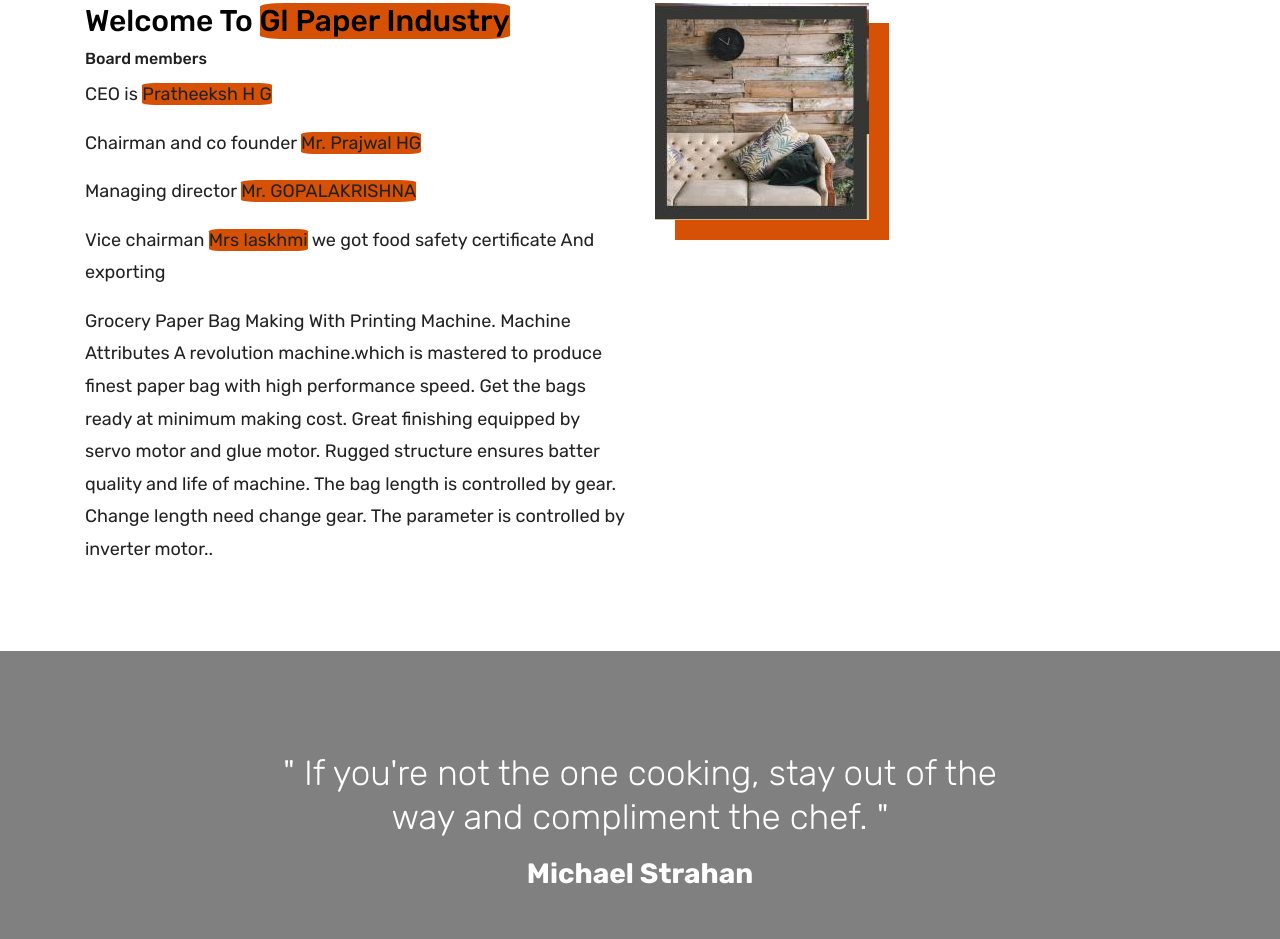
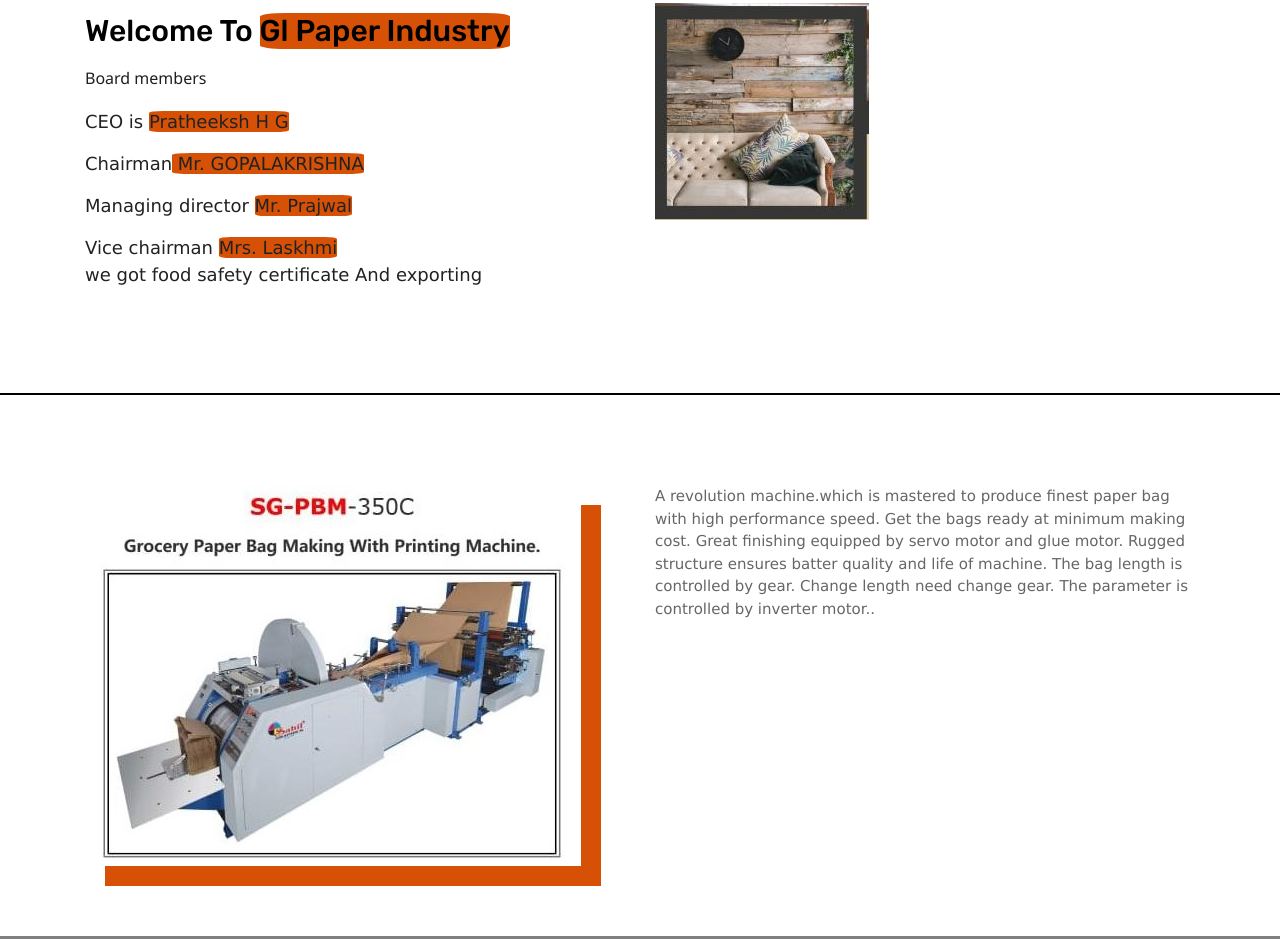
Before and after one commit to Raaj66/Jaya, a plain HTML site: page index.html in a window 1280 px wide. Shown: the part 867-1806 px from the top of the page. Drawn offline with nearby package versions, Linux system fonts and the light colour scheme.

Commit message:
Update index.html

```diff
--- a/index.html
+++ b/index.html
@@ -25,6 +25,8 @@
 	<link rel="stylesheet" href="css/responsive.css">
 	<!-- Custom CSS -->
 	<link rel="stylesheet" href="css/custom.css">
+	<!-- W3 -->
+	<link rel="stylesheet" href="https://www.w3schools.com/w3css/4/w3.css">
 </head>
 <body>
 	<!-- Start header -->
@@ -32,7 +34,7 @@
 		<nav class="navbar navbar-expand-lg navbar-light bg-light">
 			<div class="container">
 				<a class="navbar-brand" href="index.html">
-					Gl Paper Industry
+					Gl paper bag eco friendly industry
 				</a>
 				<button class="navbar-toggler" type="button" data-toggle="collapse" data-target="#navbars-rs-food" aria-controls="navbars-rs-food" aria-expanded="false" aria-label="Toggle navigation">
 				<span class="navbar-toggler-icon"></span>
@@ -41,6 +43,7 @@
 					<ul class="navbar-nav ml-auto">
 						<li class="nav-item active"><a class="nav-link" href="index.html">Home</a></li>
 						<li class="nav-item"><a class="nav-link" href="about.html">About Us</a></li>
+						<li class="nav-item"><a class="nav-link" href="Products.html">our Products</a></li>
 						<li class="nav-item"><a class="nav-link" href="contact.html">Contact Us</a></li>
 					</ul>
 				</div>
@@ -93,6 +96,8 @@
 	</div>
 	<!-- End slides -->
 
+	<div w3-include-html="Products.html"></div>
+
 	<!-- Start About -->
 	<div class="about-section-box">
 		<div class="container">
@@ -102,26 +107,42 @@
 						<h1>Welcome To <span> Gl Paper Industry </span></h1>
 						<h4>Board members</h4>
 						<p>CEO is <span>Pratheeksh H G</span></p>
-						<p>Chairman and co founder <span>Mr. Prajwal HG</span></p>
-						<p>Managing director <span>Mr. GOPALAKRISHNA</span></p>
-						<p>Vice chairman <span>Mrs laskhmi</span> we got food safety certificate And exporting</p>
-
-						<!-- <h4>Bonding</h4> -->
-						<p>Grocery Paper Bag Making With Printing Machine.
-
-						Machine Attributes
-						A revolution machine.which is mastered to produce finest paper bag with high performance speed. Get the bags ready at minimum making cost. Great finishing equipped by servo motor and glue motor. Rugged structure ensures batter quality and life of machine. The bag length is controlled by gear. Change length need change gear. The parameter is controlled by inverter motor.. </p>
+						<p>Chairman<span> Mr. GOPALAKRISHNA</span></p>
+						<p>Managing director <span>Mr. Prajwal</span></p>
+						<p>Vice chairman  <span>Mrs. Laskhmi</span> <br>
+						we got food safety certificate And exporting</p>
 
 
 					</div>
 				</div>
 				<div class="col-lg-6 col-md-6 col-sm-12">
-					<img src="allfiles/wood1.jpg" alt="" class="img-fluid">
+					<img src="allfiles/wood1.jpg" alt="" class="extra">
 				</div>
 			</div>
 		</div>
 	</div>
 	<!-- End About -->
+
+<hr style="border: 1px solid black">
+
+		<!-- Start Machine -->
+	<div class="about-section-box">
+		<div class="container">
+			<div class="row">
+				<div class="col-lg-6 col-md-6 col-sm-12 text-center">
+					<div class="inner-column">
+					<img src="allfiles/machine.jpg" alt="" class="img-fluid">
+
+					</div>
+				</div>
+				<div class="col-lg-6 col-md-6 col-sm-12 machinetext">
+						<p>A revolution machine.which is mastered to produce finest paper bag with high performance speed. Get the bags ready at minimum making cost. Great finishing equipped by servo motor and glue motor. Rugged structure ensures batter quality and life of machine. The bag length is controlled by gear. Change length need change gear. The parameter is controlled by inverter motor.. </p>
+				</div>
+			</div>
+		</div>
+	</div>
+	<!-- End About -->
+
 
 	<!-- Start QT -->
 	<div class="qt-box qt-background">
@@ -129,9 +150,9 @@
 			<div class="row">
 				<div class="col-md-8 ml-auto mr-auto text-center">
 					<p class="lead ">
-						" If you're not the one cooking, stay out of the way and compliment the chef. "
+						" We are the pioneer exporters for country like south africa, Nigeria , noida, Philippines,  Malaysia, Australia , srilanka and middle east countries. "
 					</p>
-					<span class="lead">Michael Strahan</span>
+					<span class="lead">Pratheeksh H G</span>
 				</div>
 			</div>
 		</div>
@@ -261,8 +282,7 @@
 				</div>
 				<div class="col-lg-3 col-md-6">
 					<h3>Opening hours</h3>
-					<p><span class="text-color">Monday: </span>Closed</p>
-					<p><span class="text-color">Tue-Wed :</span> 9:AM - 5:PM</p>
+					<p><span class="text-color">Mon-Wed :</span> 9:AM - 5:PM</p>
 					<p><span class="text-color">Thu-Fri :</span> 9:AM - 5:PM</p>
 					<p><span class="text-color">Sat     :</span> 9:AM - 5:PM</p>
 				</div>
```
